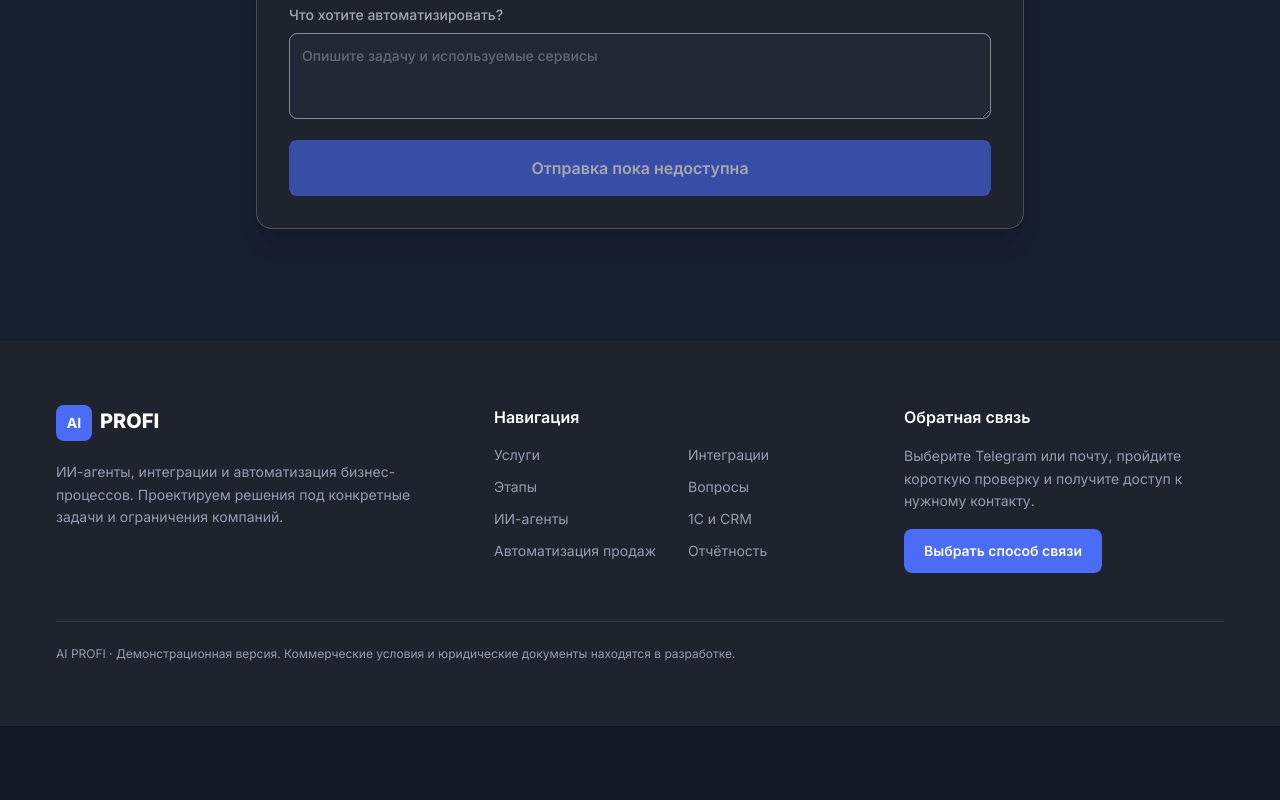
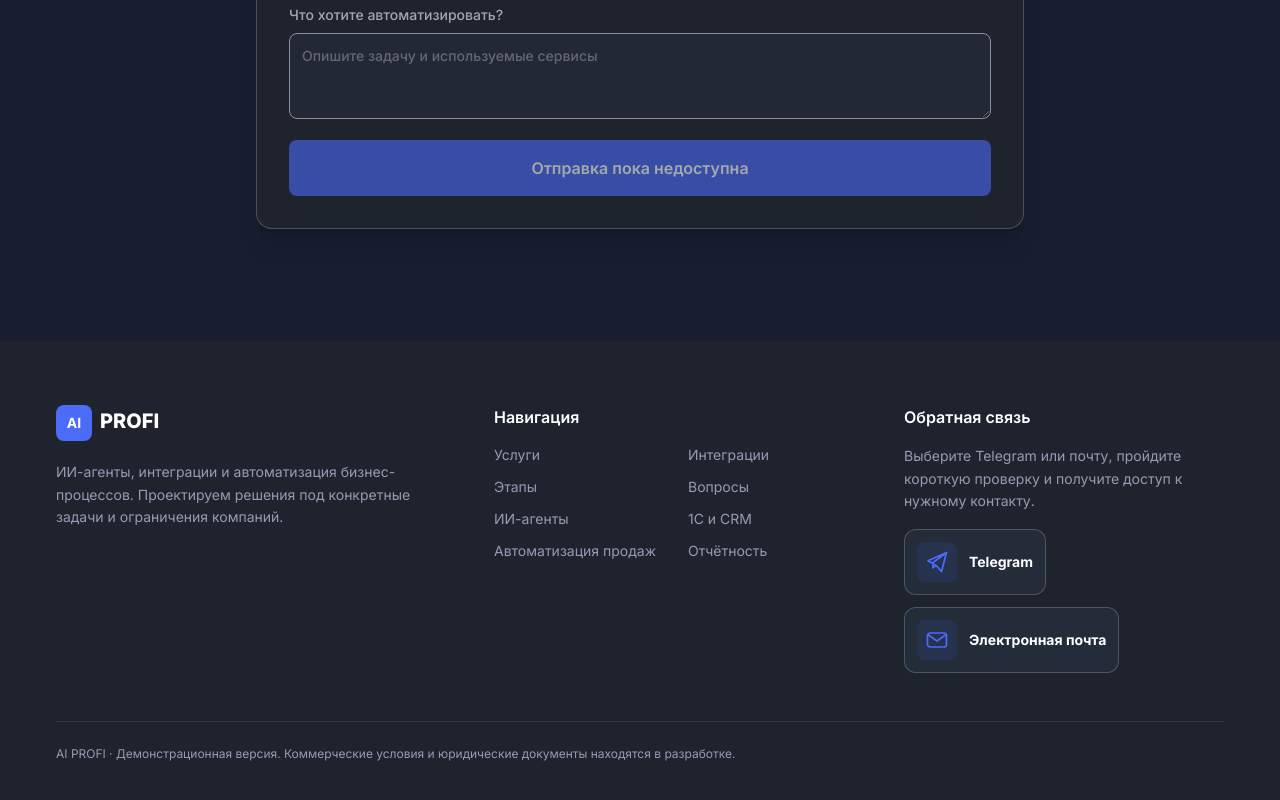
Before and after one commit to valhoroshev-web/ai-business-site, a Next.js app: page / in a window 1280 px wide. Shown: the part 5840-6640 px from the top of the page. Before the commit the page ends 6566 px from the top, so only its background shows below. Built offline with nearby package versions, Linux system fonts and the light colour scheme; no server answers.

Commit message:
Replace footer contact text with compact Telegram and email icons

```diff
--- a/src/components/Footer/index.tsx
+++ b/src/components/Footer/index.tsx
@@ -1,4 +1,5 @@
 import Link from "next/link";
+import ContactMethods from "@/components/ContactMethods";
 
 const footerLinks = [
   { href: "/#services", label: "Услуги" },
@@ -38,12 +39,7 @@ export default function Footer() {
             <p className="mb-4 text-sm leading-relaxed text-body-color dark:text-body-color-dark">
               Выберите Telegram или почту, пройдите короткую проверку и получите доступ к нужному контакту.
             </p>
-            <Link
-              href="/#contact"
-              className="inline-block rounded-lg bg-primary px-5 py-3 text-sm font-semibold text-white transition hover:bg-primary/90"
-            >
-              Выбрать способ связи
-            </Link>
+            <ContactMethods compact />
           </div>
         </div>
         <div className="mt-12 border-t border-gray-200 pt-6 text-xs text-body-color dark:border-white/10 dark:text-body-color-dark">
```
